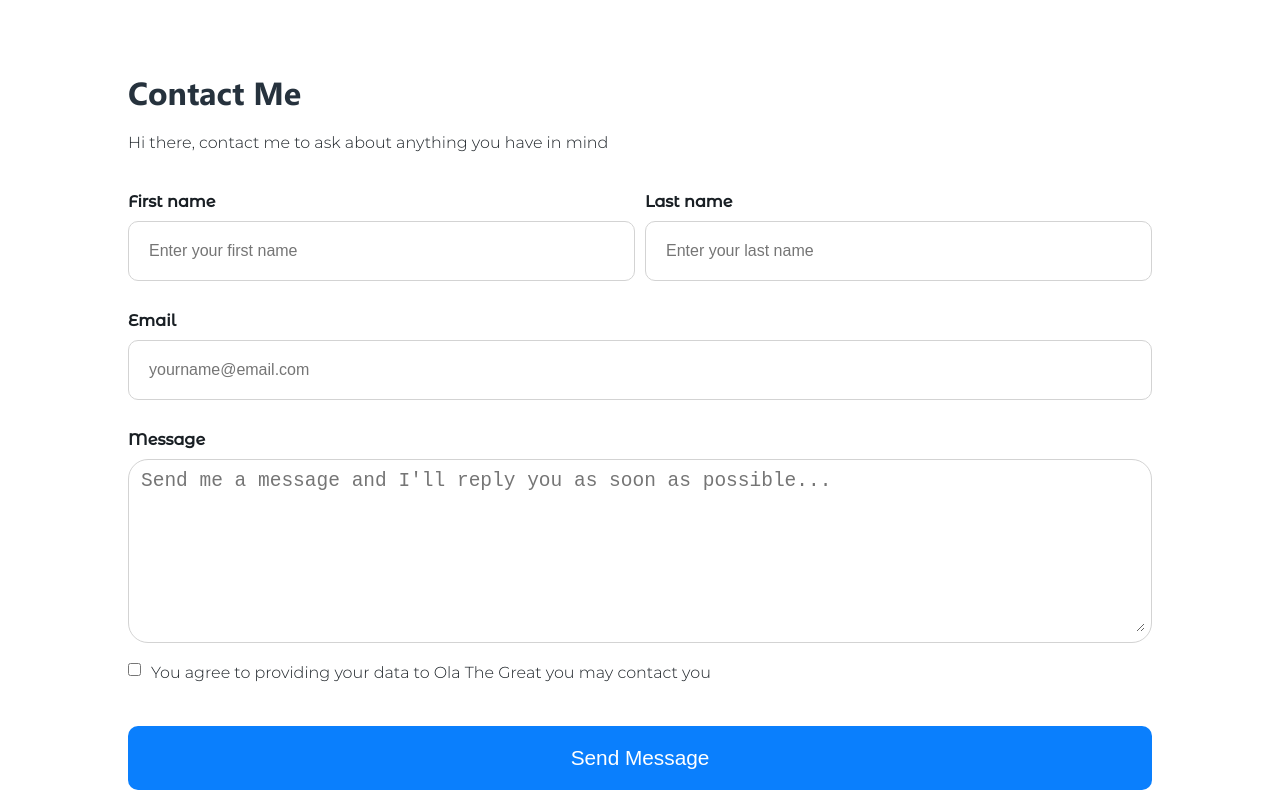
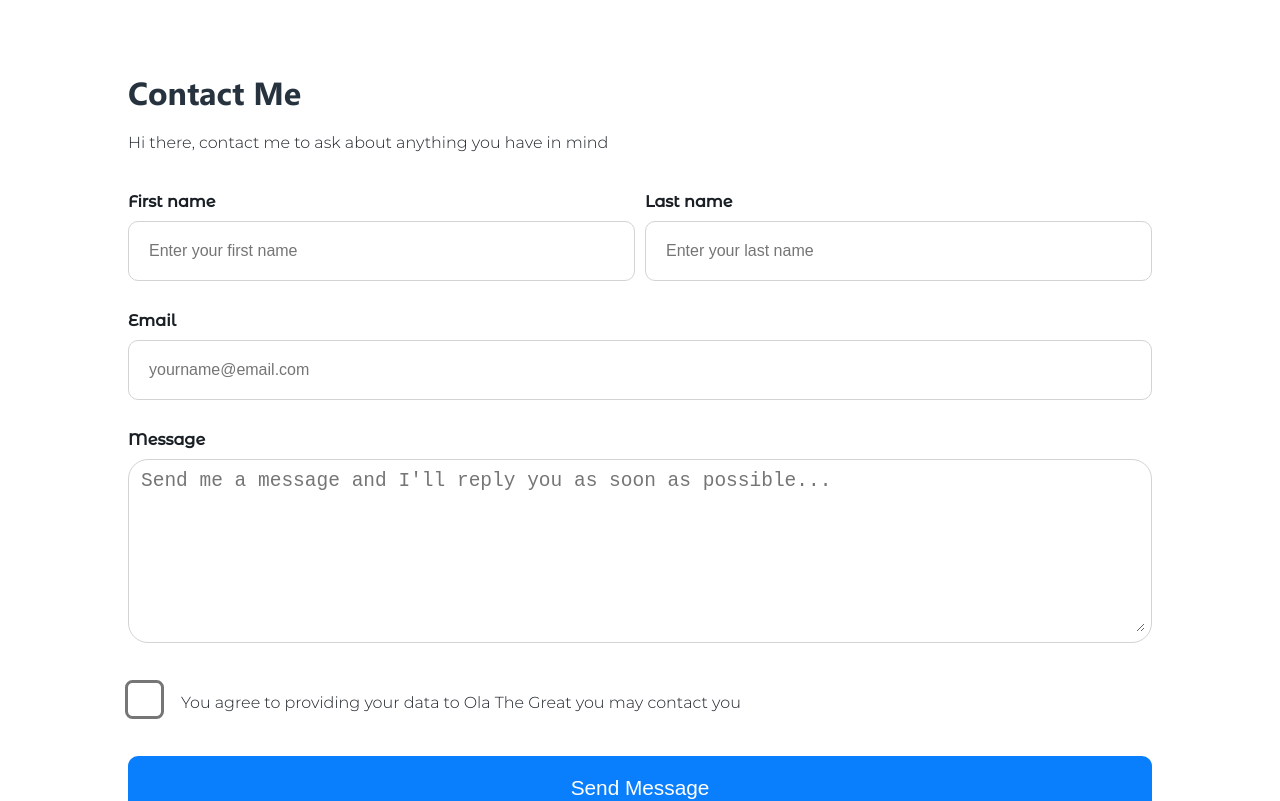
Before and after one commit to olathegreat/hnginternship-task-1, a React (Create React App) app: page /contact in a window 1280 px wide. Shown: the top 801 px of the page. Built offline with nearby package versions, Linux system fonts and the light colour scheme; a web font is replaced by a local one.

Commit message:
feature: i did form validation by adding required to the input fields

```diff
--- a/src/components/style.css
+++ b/src/components/style.css
@@ -242,6 +242,7 @@ footer span{
 
 
 
+
 }
 .contact h3{
     font-size: 2em;
@@ -303,7 +304,7 @@ footer span{
     align-items: top;
 }
 .contact #checkbox{
-    margin-right: 10px;
+
     cursor: pointer;
 
 }
@@ -324,6 +325,7 @@ footer span{
 .contact textarea{
 
     font-size: 1.5em;
+    background-color: white;
 
     width: 100%;
     border: none;
@@ -337,13 +339,28 @@ footer span{
     padding: 10px;
     border: 1px solid lightgray;
     border-radius: 20px;
+    background-color: white;
+    margin-bottom: 30px;
 }
 .select_group p{
     margin-top: 0;
+    margin-left: 30px;
+}
+
+input.checkbox{
+    transform: scale(3);
+    margin-left: 10px;
 }
 
 
-
+@media screen and (max-width:600px) {
+    .contact .name{
+        flex-direction: column;
+    }
+    .contact .name .form-group:first-child{
+        margin-right: 0px;
+    }
+}
 
 @media screen and (max-width: 450px) {
     .contact .name{
--- a/src/pages/Contact.js
+++ b/src/pages/Contact.js
@@ -13,19 +13,19 @@ const Contact = () => {
             <div className='name'>
                 <div className='form-group'>
                     <label>First name</label>
-                    <input placeholder='Enter your first name' id="first_name" type="text"/>
+                    <input placeholder='Enter your first name' id="first_name" type="text" required/>
                 </div>
 
                 <div className='form-group'>
                     <label>Last name</label>
-                    <input placeholder='Enter your last name' id='last_name' type="text"/>
+                    <input placeholder='Enter your last name' id='last_name' type="text" required/>
                 </div>
             </div>
 
 
             <div className='form-group'>
                     <label>Email</label>
-                    <input placeholder='yourname@email.com' id='email' type="email"/>
+                    <input placeholder='yourname@email.com' id='email' type="email" required/>
             </div>
 
             <div className='form-group'>
@@ -34,7 +34,7 @@ const Contact = () => {
 
 
 
-                          <textarea placeholder="Send me a message and I'll reply you as soon as possible..." id='message'>
+                          <textarea required placeholder="Send me a message and I'll reply you as soon as possible..." id='message'>
 
                              </textarea>
 
@@ -43,7 +43,7 @@ const Contact = () => {
 
             <div className='select_group'>
 
-                 <input id='checkbox' type="checkbox"/>
+                 <input id='checkbox' className='checkbox' type="checkbox"/>
                  <p>
                     You agree to providing your data to Ola The Great you may contact you
 
```
